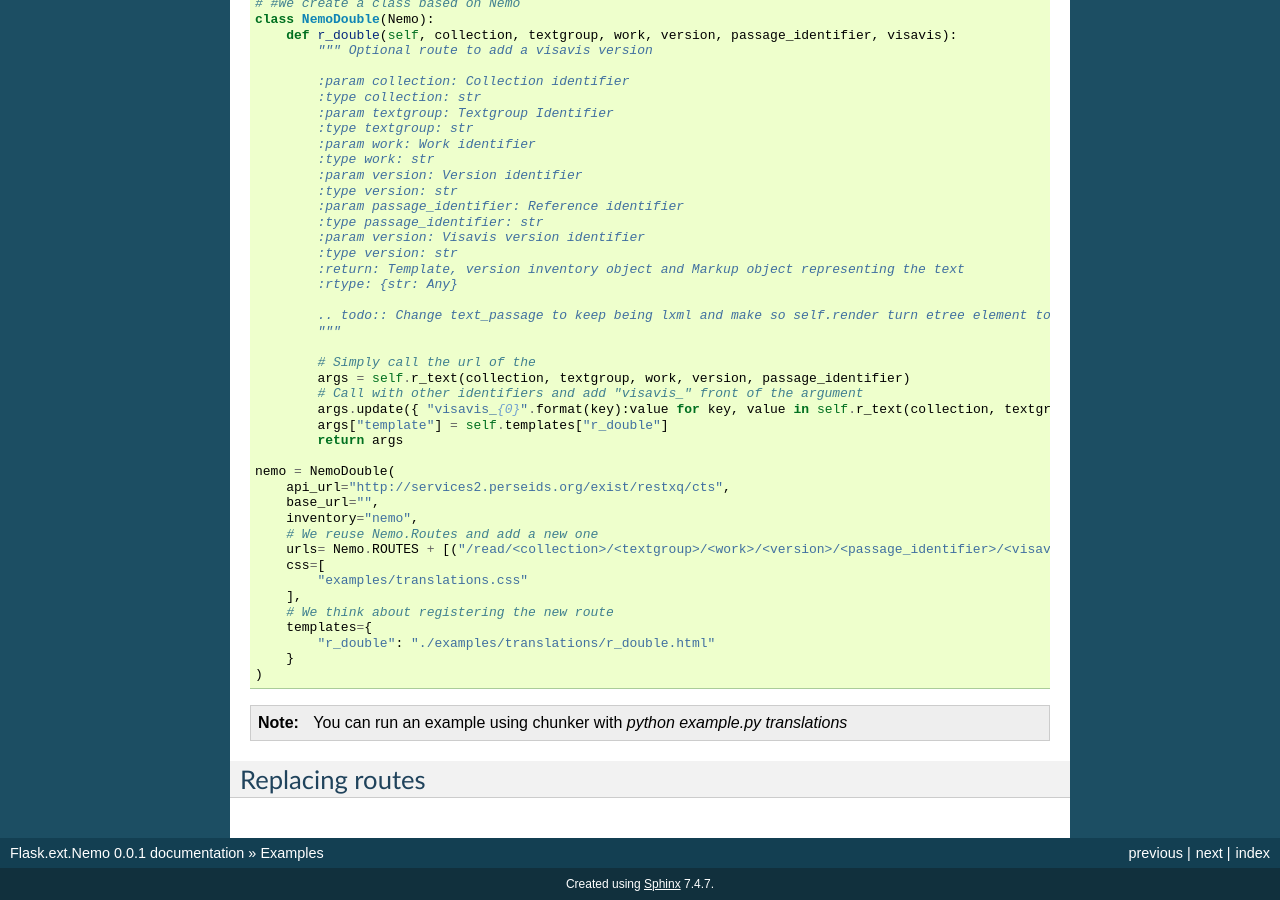
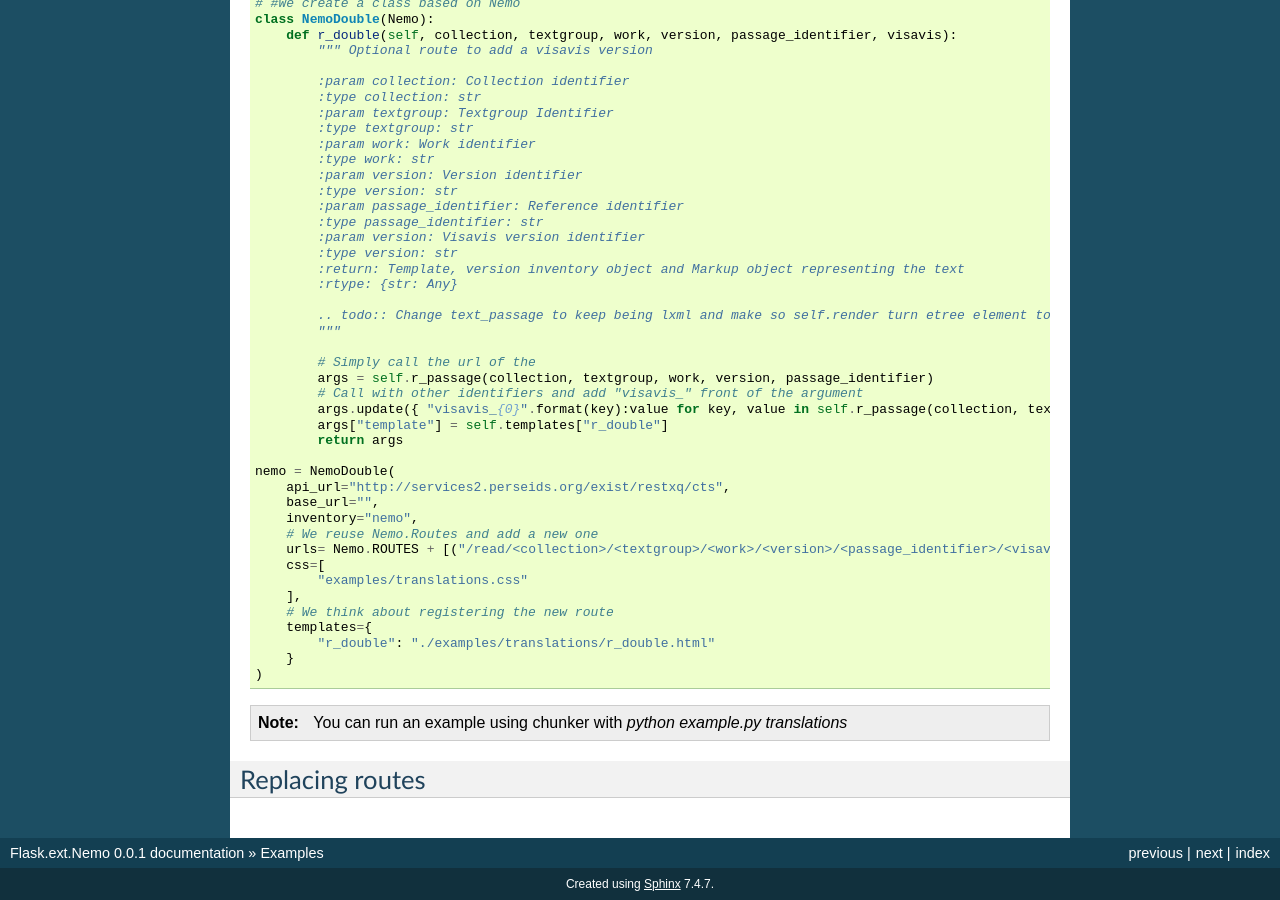
Before and after one commit to Capitains/flask-capitains-nemo, a Sphinx documentation site: the page built from docs/Nemo.examples.rst, in a window 1280 px wide and 900 px high, scrolled down 3139 px. Built offline with Sphinx 7.4.7, drawn with Linux system fonts in a browser that asks for light colours; pages that are not in the unit, such as notebooks, are missing from menus.

Commit message:
Refactore r_text to r_passage for disambiguation

```diff
--- a/docs/Nemo.api.rst
+++ b/docs/Nemo.api.rst
@@ -59,8 +59,8 @@ Routes
 .. _Nemo.api.r_version::
 .. automethod:: flask.ext.nemo.Nemo.r_version
 
-.. _Nemo.api.r_text::
-.. automethod:: flask.ext.nemo.Nemo.r_text
+.. _Nemo.api.r_passage::
+.. automethod:: flask.ext.nemo.Nemo.r_passage
 
 .. _Nemo.api.r_assets::
 .. automethod:: flask.ext.nemo.Nemo.r_assets
--- a/docs/Nemo.examples.rst
+++ b/docs/Nemo.examples.rst
@@ -166,9 +166,9 @@ As you will most likely use a new template, don't forget to register it with the
             """
 
             # Simply call the url of the
-            args = self.r_text(collection, textgroup, work, version, passage_identifier)
+            args = self.r_passage(collection, textgroup, work, version, passage_identifier)
             # Call with other identifiers and add "visavis_" front of the argument
-            args.update({ "visavis_{0}".format(key):value for key, value in self.r_text(collection, textgroup, work, visavis, passage_identifier).items()})
+            args.update({ "visavis_{0}".format(key):value for key, value in self.r_passage(collection, textgroup, work, visavis, passage_identifier).items()})
             args["template"] = self.templates["r_double"]
             return args
 
--- a/docs/Nemo.templates.rst
+++ b/docs/Nemo.templates.rst
@@ -88,7 +88,7 @@ text.html
 #########
 
 
-See `r_text` in :ref:`Nemo.api.r_text`
+See `r_passage` in :ref:`Nemo.api.r_passage`
 
 +-----------------+----------------------------------------------------------------------------------------+
 | Variable Name   | Details                                                                                |
```
Also changed, not shown: flask_nemo.py (+5 -6 lines), 1 other file.
